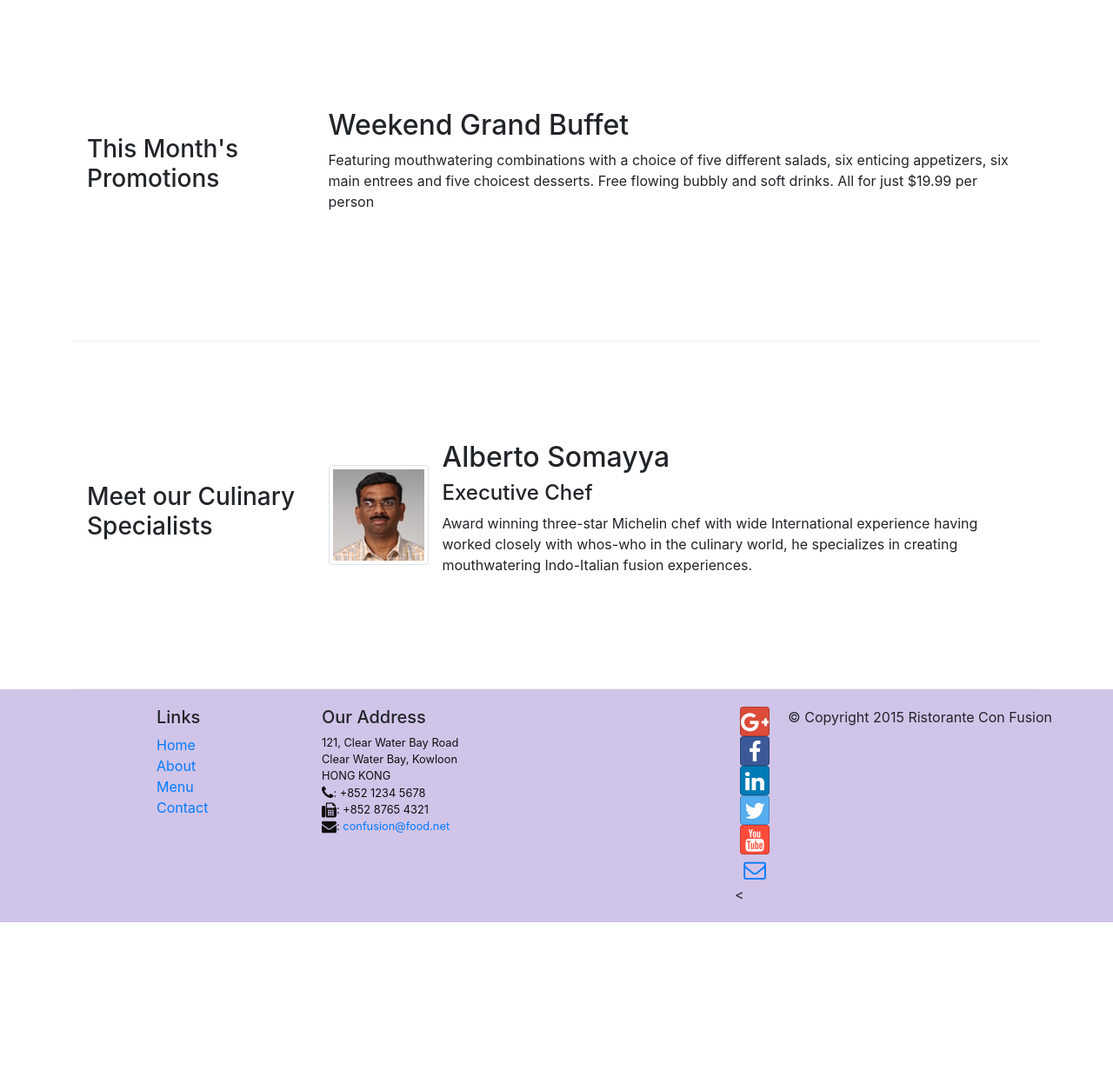
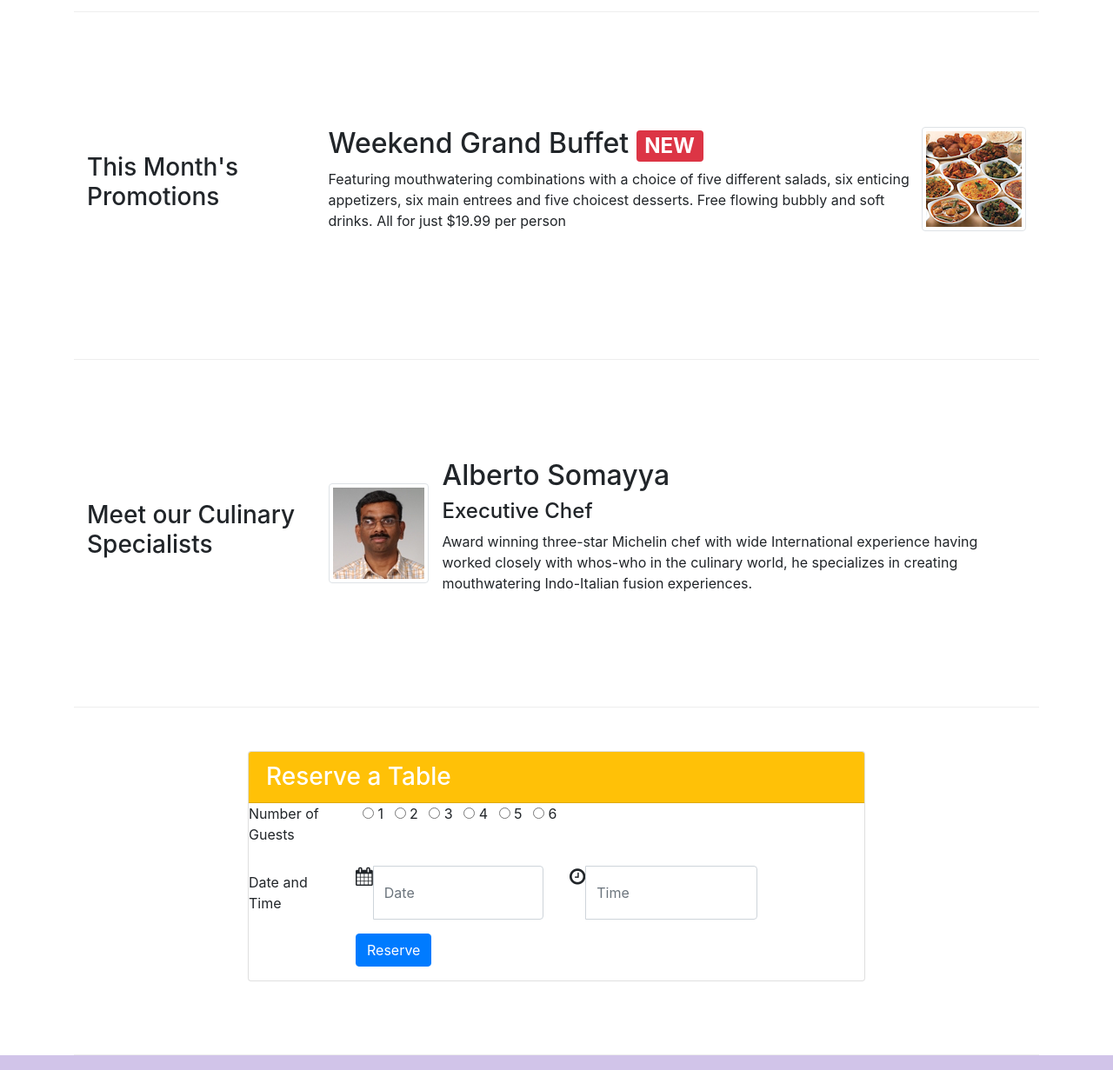
Before and after one commit to Tailsxky/hkust-fullstack-course, a website: page index.html in a window 1280 px wide. Shown: the part 720-1951 px from the top of the page at 87% size. Before the commit the page ends 1781 px from the top, so only its background shows below. Drawn offline with nearby package versions, Linux system fonts and the light colour scheme.

Commit message:
assignment2

```diff
--- a/index.html
+++ b/index.html
@@ -23,7 +23,7 @@
                 <span class="navbar-toggler-icon"></span>
             </button>
            <a class="navbar-brand" href="#"><img src="img/logo.png" height="30" width="41"></a>
-                       <div class="collapse navbar-collapse" id="Navbar">
+        <div class="collapse navbar-collapse" id="Navbar">
 
                 <ul class="navbar-nav">
                     <li class="nav-item active"><a class="nav-link" href="#"><span class="fa fa-home fa-lg"></span> Home</a></li>
@@ -38,13 +38,17 @@
     <header class="jumbotron">
         <div class="container">
             <div class="row row-header">
-                <div class="col-12 col-sm-8">
+                <div class="col-12 col-md-6 col-sm-8">
                     <h1>Ristorante con Fusion</h1>
                     <p >We take inspiration from the World's best cuisines, and create a unique fusion experience. Our lipsmacking creations will tickle your culinary senses!</p>
                 </div>
                 <div class="col col-sm align-self-center">
                     <img src="img/logo.png" class="img-fluid">
                 </div>
+                 <div class="col-sm align-self-center" >
+                <a class="btn btn-sm btn-warning btn-block" href="#form">Reserve Table</a>
+            </div>
+</div>
             </div>
         </div>
     </header>
@@ -59,7 +63,8 @@
                     <img class="d-flex mr-3 img-thumbnail align-self-center"
                          src="img/uthappizza.png" alt="Uthappizza">
                     <div class="media-body">
-                        <h2 class="mt-0">Uthappizza</h2>
+                        <h2 class="mt-0">Uthappizza  <span class="badge badge-danger">HOT</span>  <span class="badge badge-pill badge-default">$4.99</span></h2>
+
                         <p class="hidden-xs-down">A unique combination of Indian Uthappam (pancake) and
                           Italian pizza, topped with Cerignola olives, ripe vine
                           cherry tomatoes, Vidalia onion, Guntur chillies and
@@ -75,9 +80,18 @@
                 <h3>This Month's Promotions</h3>
             </div>
             <div class="col-sm col-md">
-                <h2>Weekend Grand Buffet</h2>
+
+                <div class="media">
+                    <div class="media-body">
+                <h2>Weekend Grand Buffet <span class="badge badge-danger">NEW</span></h2>
                 <p class="hidden-xs-down">Featuring mouthwatering combinations with a choice of five different salads, six enticing appetizers, six main entrees and five choicest desserts. Free flowing bubbly and soft drinks. All for just $19.99 per person </p>
             </div>
+        <div class="media-right media-middle">
+
+                        <img class="media-object img-thumbnail" src="img/buffet.png" alt="Buffet">
+
+</div>
+        </div></div>
         </div>
 
         <div class="row row-content align-items-center">
@@ -96,6 +110,49 @@
                          whos-who in the culinary world, he specializes in
                           creating mouthwatering Indo-Italian fusion experiences.
                          </p>
+                    </div>
+                </div>
+            </div>
+        </div>
+
+        <div class="row row-content">
+        <div class="col-12 col-lg-8 offset-lg-2 justify-content-center">
+                <div class="card ">
+                    <h3 class="card-header bg-warning text-white">Reserve a Table</h3>
+                    <div class="card-block form">
+                        <form id="form">
+                            <div class="form-group row">
+                            <label class="col-sm-2 control-label">Number of Guests</label>
+                            <div class="radio col-sm-10">
+                        <label class="radio-inline pl-2"><input name="guests" type="radio" value="1" /> 1 </label>
+                        <label class="radio-inline pl-2"><input name="guests" type="radio" value="2" /> 2 </label>
+                        <label class="radio-inline pl-2"><input name="guests" type="radio" value="3" /> 3 </label>
+                        <label class="radio-inline pl-2"><input name="guests" type="radio" value="4" /> 4 </label>
+                        <label class="radio-inline pl-2"><input name="guests" type="radio" value="5" /> 5 </label>
+                        <label class="radio-inline pl-2"><input name="guests" type="radio" value="6" /> 6 </label>
+                             </div>
+                        </div>
+
+
+                            <div class="form-group row">
+                                 <label class="col-form-label col-md-2">Date and Time</label>
+                                <div class="input-group col-md-4">
+                                <div class="input-group-addon"><span class="fa fa-calendar fa-lg"></span></div>
+                                    <input type="text" class="form-control" id="date" name="date" placeholder="Date">
+                                </div>
+                              <div class="input-group col-md-4">
+                                <div class="input-group-addon"><span class="fa fa-clock-o fa-lg"></span></div>
+                                    <input type="text" class="form-control" id="time" name="time" placeholder="Time">
+
+                        </div>
+
+                            </div>
+                            <div class="form-group row">
+                                <div class="col-4 offset-md-2">
+                                 <button type="submit" class="btn btn-primary">Reserve</button>
+                             </div>
+                            </div>
+                        </form>
                     </div>
                 </div>
             </div>
@@ -135,7 +192,7 @@
                         <a class="btn btn-social-icon btn-youtube" href="http://youtube.com/"><i class="fa fa-youtube"></i></a>
                         <a class="btn btn-social-icon" href="mailto:"><i class="fa fa-envelope-o"></i></a>
                     </div>
-                    <
+                    </div>
            </div>
            <div class="row justify-content-center">
                 <div class="col-auto">
```
